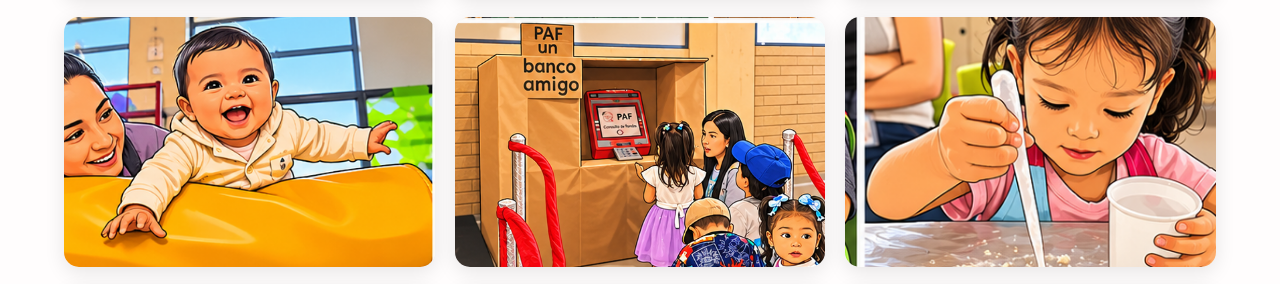
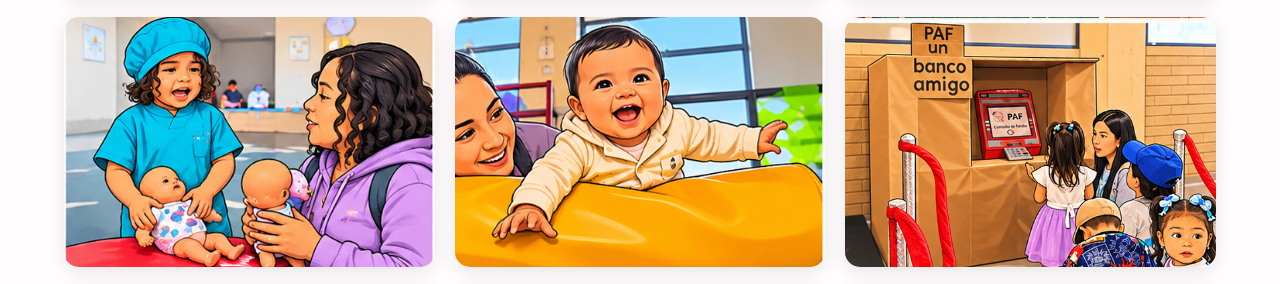
Before and after one commit to crecerenfamiliapaf/crecer-en-familia, a plain HTML site: page index.html in a window 1280 px wide. Shown: the part 2505-2789 px from the top of the page. Drawn offline with Linux system fonts and the light colour scheme; grey boxes are pictures that could not be loaded.

Commit message:
acuatliza las imagenes que se van correctamente

```diff
--- a/index.html
+++ b/index.html
@@ -194,6 +194,7 @@
             <img src="imagenes/galeria2.png" alt="galeria2">
 
             <img src="imagenes/familia3.png" alt="galeria3">
+            <img src="imagenes/galeria3.png" alt="galeria3">
 
             <img src="imagenes/galeria4.png" alt="galeria4">
 
```
